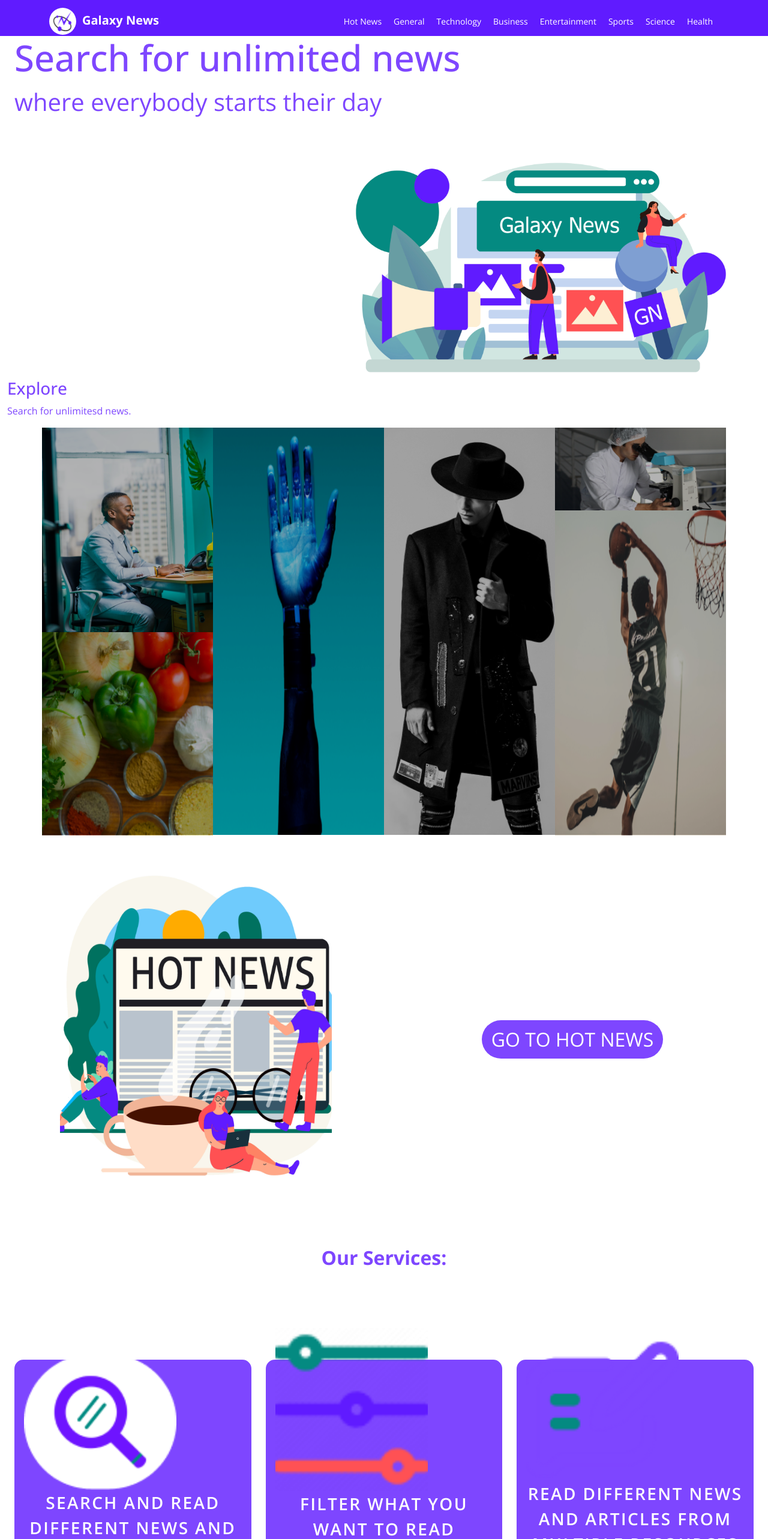
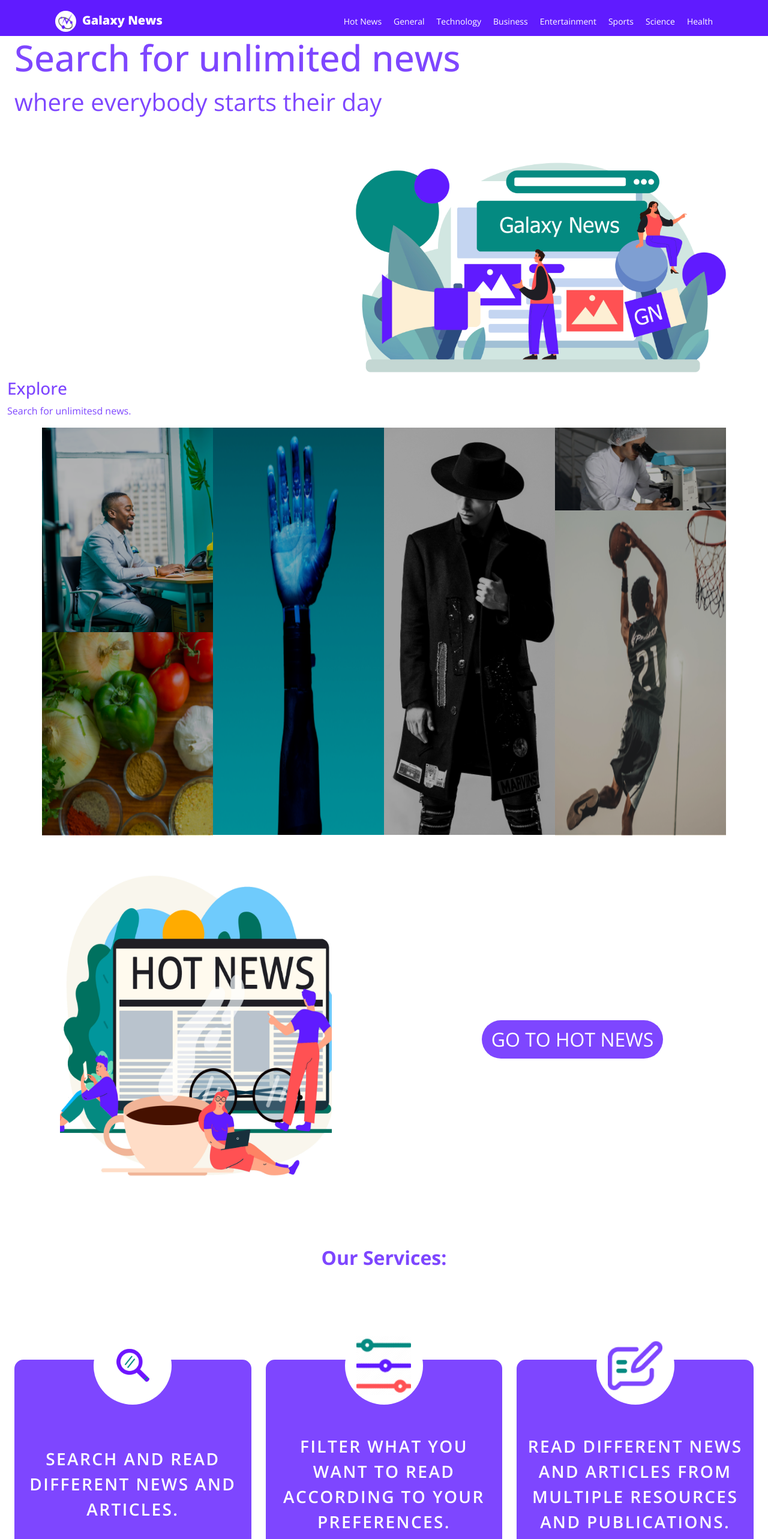
Before and after one commit to alaasolaiman/news-website, a React (Create React App) app: page / in a window 1280 px wide. Shown: the top 2566 px of the page at 60% size. Built offline with nearby package versions, Linux system fonts and the light colour scheme.

Commit message:
Fixed issues

```diff
--- a/src/components/Navbar/index.css
+++ b/src/components/Navbar/index.css
@@ -19,8 +19,8 @@
 }
 
 .news_logo {
-  width: 45px;
-  height: 45px;
+  width: 35px;
+  height: 35px;
 }
 .websiteTitle {
   color: var(--white-color);
--- a/src/components/Navbar/index.js
+++ b/src/components/Navbar/index.js
@@ -10,10 +10,12 @@ const AppNavbar = () => {
   return (
     <Navbar collapseOnSelect expand="md">
       <Container>
-        <Navbar.Brand href="/">
-          <img src={news_logo} className="news_logo" alt="news_logo" />
-          <b className="websiteTitle">Galaxy News</b>
-        </Navbar.Brand>
+        <NavLink className="nav-item">
+          <Navbar.Brand href="/">
+            <img src={news_logo} className="news_logo" alt="news_logo" />
+            <b className="websiteTitle">Galaxy News</b>
+          </Navbar.Brand>
+        </NavLink>
         <Navbar.Toggle
           style={{ color: "white" }}
           aria-controls="responsive-navbar-nav"
--- a/src/index.css
+++ b/src/index.css
@@ -4,7 +4,7 @@ body {
   margin: 0;
   padding: 0;
   box-sizing: border-box;
-  font-family: 'Open Sans', sans-serif;
+  font-family: "Open Sans", sans-serif;
   -webkit-font-smoothing: antialiased;
   -moz-osx-font-smoothing: grayscale;
 }
@@ -16,11 +16,6 @@ body {
   --white-color: #ffffff;
 }
 
-code {
-  font-family: source-code-pro, Menlo, Monaco, Consolas, "Courier New",
-    monospace;
-}
-
 input:focus {
   outline: none;
 }
--- a/src/layouts/Section3/index.css
+++ b/src/layouts/Section3/index.css
@@ -4,8 +4,7 @@
     justify-content: center;
 } */
 
-.sec3-col1,
-.sec3-col2 {
+.sec3-col1, .sec3-col2 {
     display: flex;
     justify-content: center;
     align-items: center;
@@ -13,7 +12,7 @@
 
 .hot-news-btn {
     color: white;
-  background-color: #7e46ff;
+    background-color: #7E46FF;
     border-radius: 50px;
     border-style: none;
     font-size: 32px;
@@ -28,7 +27,7 @@
 
 .services-subtitle {
     text-align: center;
-  color: #7e46ff;
+    color: #7E46FF;
     font-weight: bold;
     margin: 20px 0px;
 }
@@ -36,13 +35,19 @@
 .service-card {
     width: 100%;
     height: 350px;
-  background-color: #7e46ff;
+    background-color: #7E46FF;
     border-radius: 15px;
     padding: 16px 16px;
     display: flex;
     flex-direction: column;
     justify-content: center;
     align-items: center;
+
+}
+
+.card-text {
+    margin-top: 80px;
+    position: relative;
 }
 
 .service-text {
@@ -53,15 +58,25 @@
     letter-spacing: 0.15rem;
 }
 
+.card-img {
+    background-color: white;
+    width: 130px;
+    height: 130px;
+    display: flex;
+    justify-content: center;
+    align-items: center;
+    border-radius: 100%;
+    position: absolute;
+    margin-top: -330px;
+}
+
 .service-img {
     width: 70%;
     height: auto;
     object-fit: cover;
 }
 
-.sec3-col3,
-.sec3-col4,
-.sec3-col5 {
+.sec3-col3, .sec3-col4, .sec3-col5 {
     margin-top: 50px;
     margin-bottom: 50px;
 }
--- a/src/layouts/articles/index.js
+++ b/src/layouts/articles/index.js
@@ -16,9 +16,9 @@ import SideNav from "../SideNav";
 
 export const linkContext = createContext();
 
-function Articles({ query }) {
+function Articles({ title }) {
   const [newsApiInitialState, setNewsApiInitialState] = useState({
-    q: query,
+    q: title,
     from: dateToMonthBefore(new Date().toLocaleDateString()),
     to: changeDateFormat(new Date().toLocaleDateString()),
     sortBy: "relevancy",
@@ -58,7 +58,7 @@ function Articles({ query }) {
   useEffect(() => {
     setUrl(urlFormatter(newsApiInitialState));
     getRequest(url);
-  }, [url, newsApiInitialState, query]);
+  }, [url, newsApiInitialState, title]);
 
   const incrementReadMore = () => {
     const incrementValue = 12;
--- a/src/pages/HomePage/index.js
+++ b/src/pages/HomePage/index.js
@@ -11,6 +11,7 @@ const HomePage = () => {
       <SectionTwo />
       <SectionThree />
     </Container>
+
   );
 };
 
--- a/src/routes/index.js
+++ b/src/routes/index.js
@@ -1,12 +1,10 @@
 import { Route, Routes } from "react-router-dom";
-//import HomePage from "../pages/HomePage";
 
 import PageNotFound from "../pages/PageNotFound";
 import React, { lazy } from "react";
 import SplashScreen from "../pages/SplashScreen";
 
 const Articles = lazy(() => import("../layouts/Articles"));
-//import { articleURLs } from "../config/axios";
 
 const Homepage = React.lazy(() => import("../pages/HomePage"));
 
```
Also changed, not shown: src/layouts/Footer/index.js (+0 -29 lines). Lines whose indentation alone changed are shown as unchanged.
